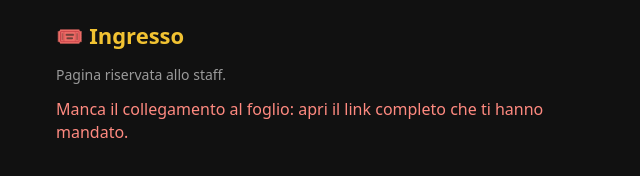
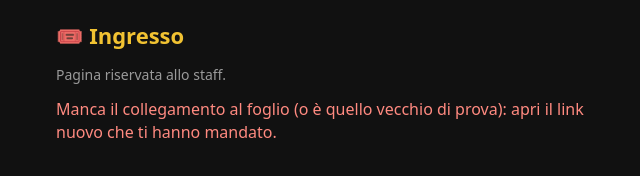
Before and after one commit to aeden-festa/aeden-festa.github.io, a plain HTML site: page index.html in a window 1280 px wide. Shown: the whole page, without its empty margins (320-960 px from the left). Drawn offline with Linux system fonts and the light colour scheme.

Commit message:
Dimentica il collegamento al foglio di prova e mostra il foglio collegato
Un telefono che aveva salvato il web app di prova continuava a usarlo
(vecchio PIN, codici nuovi "non validi"). Ora quell'ID viene scartato e
nella schermata del PIN si vede con quale foglio si è collegati.

Co-Authored-By: Claude Opus 5.5 <noreply@anthropic.com>

```diff
--- a/app.js
+++ b/app.js
@@ -15,6 +15,8 @@
   const ALFABETO = 'ABCDEFGHJKLMNPQRSTUVWXYZ23456789';
   const FORMATO_CODICE = new RegExp(`^[${ALFABETO}]{8}$`);
   const FORMATO_ID = /^AKfyc[\w-]{20,200}$/;
+  // Web app che non valgono più (il foglio di prova): un telefono che li ha salvati li dimentica.
+  const ID_RITIRATI = ['AKfycbx8Dfj3CezchOj947DcTevJOnEvQrMvvCbwwKRz9DC2yzOZNmfdDkVolDemE5LuK6b7yg'];
   const $ = id => document.getElementById(id);
 
   let API = '';
@@ -92,25 +94,32 @@
   /* ---------- Pagina dello staff ---------- */
 
   function paginaStaff(valore) {
-    API = indirizzoApi(valore);
+    const id = idWebApp(valore);
     $('vAccesso').hidden = false;
-    if (!API) {
+    if (!id) {
       $('fAccesso').hidden = true;
-      $('msgAccesso').textContent = 'Manca il collegamento al foglio: apri il link completo che ti hanno mandato.';
+      $('msgAccesso').textContent = 'Manca il collegamento al foglio (o è quello vecchio di prova): apri il link nuovo che ti hanno mandato.';
       return;
     }
+    API = `https://script.google.com/macros/s/${id}/exec`;
+    // Si vede subito se il telefono sta usando il foglio giusto.
+    $('collegato').textContent = `Foglio collegato: …${id.slice(-4)}`;
     pin = leggi('sessionStorage', 'pin');
     if (pin) accedi(pin);
   }
 
   // Accetta solo l'ID di un web app di Google (o il suo indirizzo completo):
   // un link modificato non può far mandare il PIN a un altro sito.
-  function indirizzoApi(valore) {
+  function idWebApp(valore) {
     const m = valore.match(/^https:\/\/script\.google\.com\/macros\/s\/([\w-]+)\/exec$/);
     let id = m ? m[1] : valore;
-    if (FORMATO_ID.test(id)) scrivi('localStorage', 'api', id);
+    if (FORMATO_ID.test(id) && !ID_RITIRATI.includes(id)) scrivi('localStorage', 'api', id);
     else id = leggi('localStorage', 'api');
-    return FORMATO_ID.test(id) ? `https://script.google.com/macros/s/${id}/exec` : '';
+    if (ID_RITIRATI.includes(id)) {
+      scrivi('localStorage', 'api', '');
+      return '';
+    }
+    return FORMATO_ID.test(id) ? id : '';
   }
 
   function chiama(dati) {
--- a/index.html
+++ b/index.html
@@ -88,6 +88,7 @@
       <button>Entra</button>
     </form>
     <div id="msgAccesso" class="msg"></div>
+    <p id="collegato" class="nota"></p>
   </section>
 
   <section id="vScanner" hidden>
```
